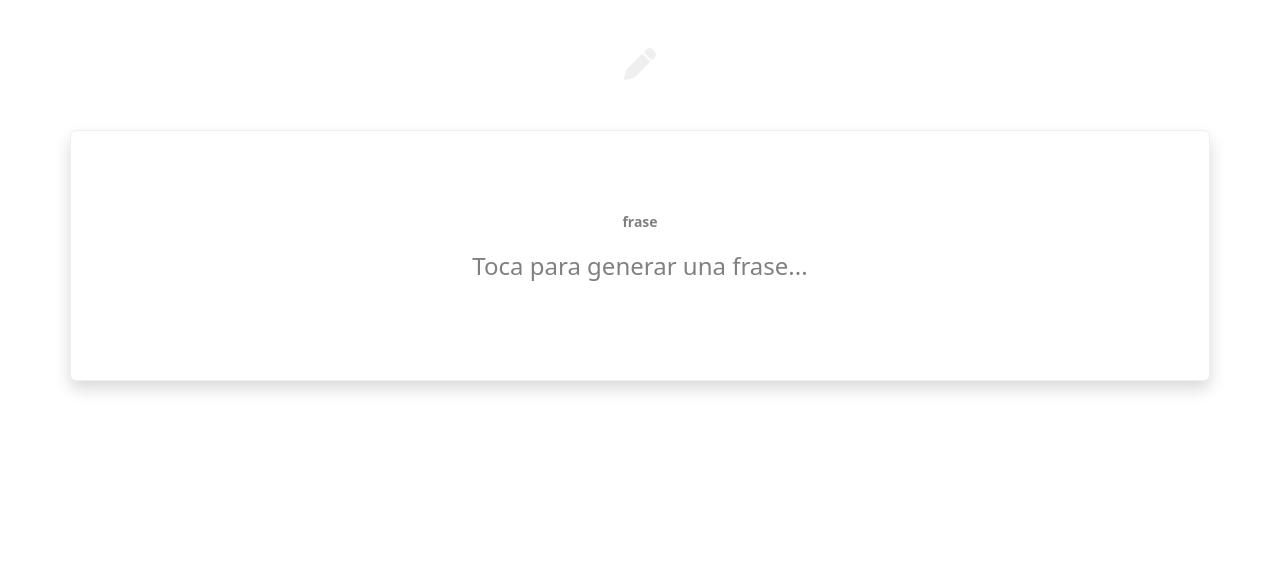
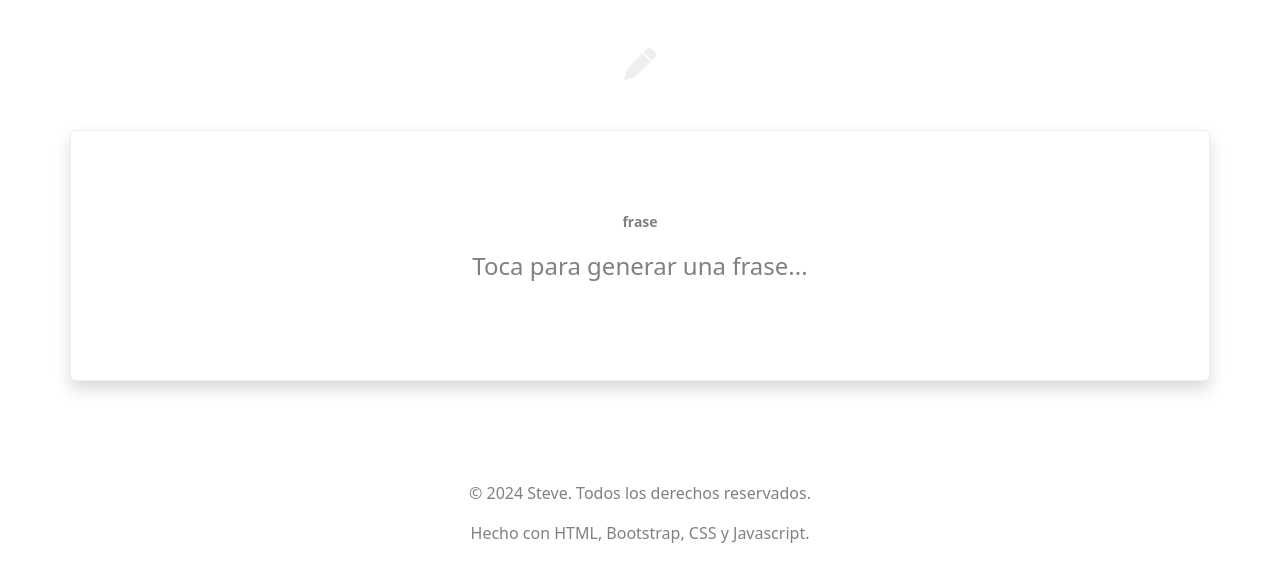
Before and after one commit to SteveArtavia/QuoteGenerator, a plain HTML site: page index.html in a window 1280 px wide. Drawn offline with nearby package versions, Linux system fonts and the light colour scheme.

Commit message:
Add files via upload

```diff
--- a/index.html
+++ b/index.html
@@ -24,6 +24,11 @@
         </div>
     </div>
 
+    <footer class="text-center">
+        <p>&copy; 2024 Steve. Todos los derechos reservados.</p>
+        <p>Hecho con HTML, Bootstrap, CSS y Javascript.</p>
+    </footer>
+
     <script src="script.js"></script>
 </body>
 </html>
--- a/style.css
+++ b/style.css
@@ -22,3 +22,7 @@ body {
     transform: scale(0.95);
     transition: .1s ease;
   }
+  footer{
+    color: grey;
+    margin-top: 100px;
+  }
```
